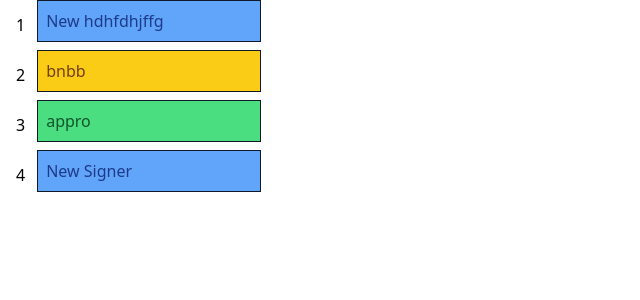
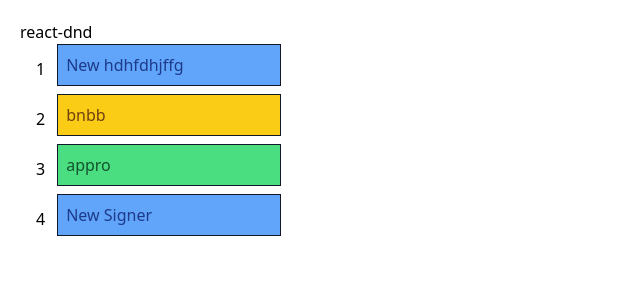
Before and after one commit to angelangelov88/react-dnd, a React (Create React App) app in the folder dnd-app/: page / in a window 1280 px wide. Shown: the top 300 px of the page, without its empty margins (0-640 px from the left). Built offline with nearby package versions, Linux system fonts and the light colour scheme; the HTML template or start-up script is replaced by a standard one.

Commit message:
updated title

```diff
--- a/dnd-app/src/Container.jsx
+++ b/dnd-app/src/Container.jsx
@@ -79,7 +79,8 @@ export const Container = () => {
     // }, [roles]);
 
     return (
-      <>
+      <div className="m-5">
+        <h1>react-dnd</h1>
         <div className="">{roles && roles.map((card, i) => (
           <Card
           key={card.id}
@@ -91,7 +92,7 @@ export const Container = () => {
         />
           ))}
         </div>
-      </>
+      </div>
     )
 
 }
```
